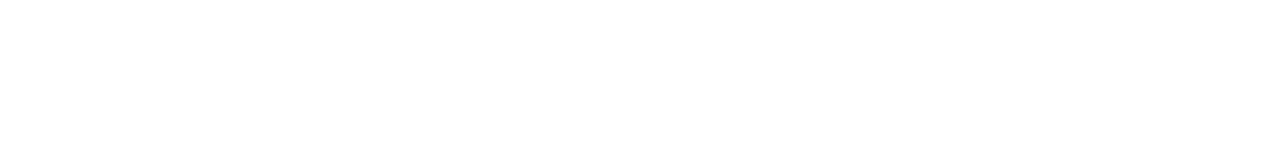
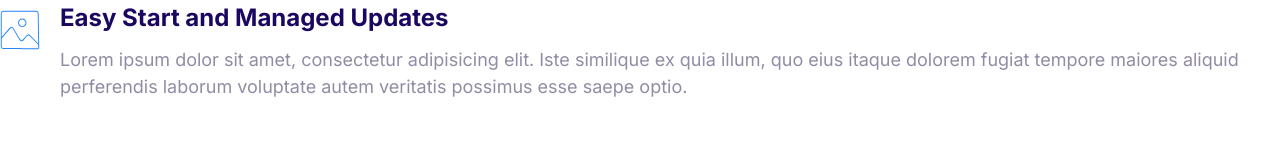
Before and after one commit to Gurashish0/moshify, a plain HTML site: page index.html in a window 1280 px wide. Drawn offline with Linux system fonts and the light colour scheme.

Commit message:
media component develope

```diff
--- a/css/styles.css
+++ b/css/styles.css
@@ -301,3 +301,20 @@
     background: var(--color-secondary);
     color: #fff;
 }
+
+/*media*/
+.media {
+    display: flex;
+}
+
+.media__title {
+    margin-top: 0;
+}
+
+.media__body {
+    margin: 0 2rem;
+}
+
+.media__image {
+    margin-top: 1rem;
+}
--- a/index.html
+++ b/index.html
@@ -12,5 +12,16 @@
     <link rel="stylesheet" href="css/styles.css">
 </head>
 <body>
+    <div class="media">
+        <div class="media__image">
+                <svg class="icon icon--primary">
+                    <use xlink:href="images/sprite.svg#snap"></use>
+            </svg>
+        </div>
+        <div class="media__body">
+            <h3 class="media__title">Easy Start and Managed Updates</h3>
+            <p>Lorem ipsum dolor sit amet, consectetur adipisicing elit. Iste similique ex quia illum, quo eius itaque dolorem fugiat tempore maiores aliquid perferendis laborum voluptate autem veritatis possimus esse saepe optio.</p>
+        </div>
+    </div>
 </body>
 </html>
```
Also changed, not shown: components/card.html (renamed from card.html), images/popular.svg (added).
